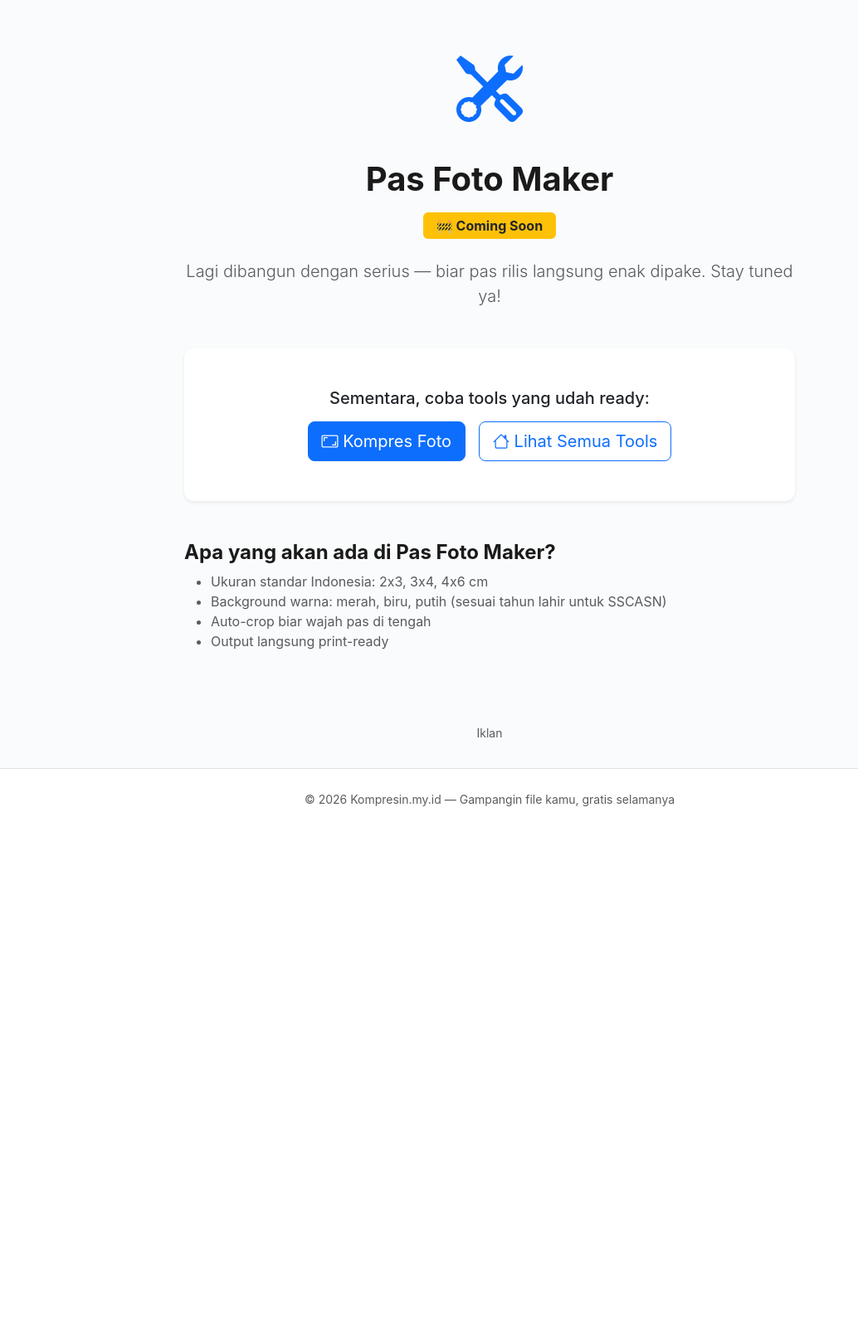
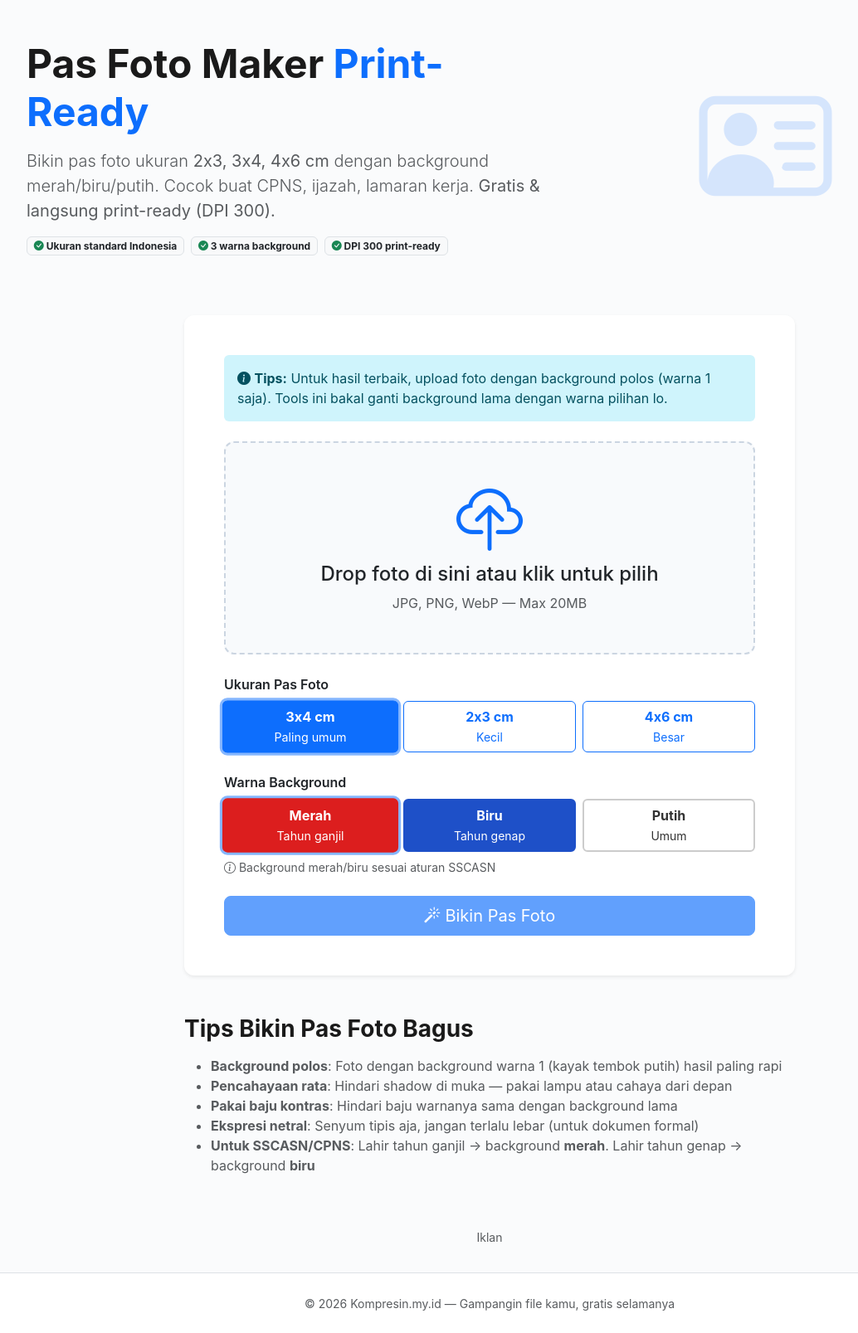
Before and after one commit to Aris0506/kompresfoto, a Flask app: page /pas-foto in a window 1280 px wide. Shown: the part 57-1664 px from the top of the page at 83% size, without its empty margins (50-1084 px from the left). Before the commit the page ends 1029 px from the top, so only its background shows below. Run offline with Flask 3, Linux system fonts and the light colour scheme; some libraries are stand-ins or nearby versions.

Commit message:
Phase 2: Pas Foto Maker LIVE

```diff
--- a/app.py
+++ b/app.py
@@ -105,8 +105,8 @@ def index():
 
 @app.route('/pas-foto')
 def pas_foto_page():
-    """Halaman pas foto (Phase 2 - coming soon placeholder)"""
-    return render_template('tool_coming_soon.html', tool_name='Pas Foto Maker', tool_slug='pas-foto')
+    """Halaman pas foto - LIVE"""
+    return render_template('pas-foto.html')
 
 
 @app.route('/ganti-background')
@@ -130,6 +130,123 @@ def cpns_landing():
 @app.route('/lamaran-kerja')
 def lamaran_landing():
     return render_template('lamaran.html')
+
+
+
+
+# ============================================================
+# CORE FUNCTION: Pas Foto Maker
+# ============================================================
+def make_passport_photo(image_path, output_path, size_cm, bg_color_rgb):
+    """
+    Bikin pas foto:
+    - Resize ke ukuran cm yang dipilih (DPI 300)
+    - Replace background dengan warna pilihan
+    """
+    # Konversi cm ke pixel (DPI 300)
+    DPI = 300
+    width_cm, height_cm = size_cm
+    target_w = int((width_cm / 2.54) * DPI)
+    target_h = int((height_cm / 2.54) * DPI)
+
+    img = Image.open(image_path).convert('RGBA')
+
+    # Replace background sederhana: deteksi warna dominan di pojok atas
+    # (asumsi foto user udah punya background polos)
+    pixels = img.load()
+    corner_color = pixels[5, 5]  # ambil sample dari pojok kiri atas
+
+    # Buat layer baru dengan background warna pilihan
+    new_bg = Image.new('RGB', img.size, bg_color_rgb)
+
+    # Deteksi pixel yang mirip dengan corner_color (background lama)
+    # tolerance: 50 (cukup forgiving buat foto bg polos)
+    tolerance = 60
+    img_rgb = img.convert('RGB')
+    pixels_rgb = img_rgb.load()
+    new_pixels = new_bg.load()
+
+    for y in range(img.height):
+        for x in range(img.width):
+            pr, pg, pb = pixels_rgb[x, y]
+            cr, cg, cb = corner_color[:3]
+            # Kalau pixel beda dari background lama → keep (subject)
+            if abs(pr - cr) > tolerance or abs(pg - cg) > tolerance or abs(pb - cb) > tolerance:
+                new_pixels[x, y] = (pr, pg, pb)
+
+    # Resize ke ukuran final
+    final = new_bg.resize((target_w, target_h), Image.LANCZOS)
+    final.save(output_path, format='JPEG', quality=95, dpi=(DPI, DPI))
+
+    return target_w, target_h
+
+
+# Mapping ukuran cm
+PASFOTO_SIZES = {
+    '2x3': (2, 3),
+    '3x4': (3, 4),
+    '4x6': (4, 6),
+}
+
+# Mapping warna background
+PASFOTO_COLORS = {
+    'merah': (220, 30, 30),
+    'biru': (30, 80, 200),
+    'putih': (255, 255, 255),
+}
+
+
+@app.route('/api/passport-photo', methods=['POST'])
+def api_passport_photo():
+    """API bikin pas foto."""
+    if 'file' not in request.files:
+        return jsonify({'error': 'Gak ada file yang diupload'}), 400
+
+    file = request.files['file']
+    if file.filename == '' or not allowed_image(file.filename):
+        return jsonify({'error': 'Pilih foto yang valid (JPG/PNG/WebP)'}), 400
+
+    size_key = request.form.get('size', '3x4')
+    color_key = request.form.get('color', 'merah')
+
+    if size_key not in PASFOTO_SIZES:
+        return jsonify({'error': 'Ukuran gak valid'}), 400
+    if color_key not in PASFOTO_COLORS:
+        return jsonify({'error': 'Warna gak valid'}), 400
+
+    file_id = str(uuid.uuid4())
+    ext = file.filename.rsplit('.', 1)[1].lower()
+    upload_path = os.path.join(app.config['UPLOAD_FOLDER'], f"{file_id}.{ext}")
+    file.save(upload_path)
+
+    output_filename = f"{file_id}_pasfoto.jpg"
+    output_path = os.path.join(app.config['COMPRESSED_FOLDER'], output_filename)
+
+    try:
+        w, h = make_passport_photo(
+            upload_path, output_path,
+            PASFOTO_SIZES[size_key],
+            PASFOTO_COLORS[color_key]
+        )
+    except Exception as e:
+        try:
+            os.remove(upload_path)
+        except OSError:
+            pass
+        return jsonify({'error': f'Gagal proses: {str(e)}'}), 500
+
+    try:
+        os.remove(upload_path)
+    except OSError:
+        pass
+
+    return jsonify({
+        'success': True,
+        'size': f'{size_key} cm',
+        'color': color_key,
+        'pixels': f'{w}x{h}',
+        'download_url': f'/download/{output_filename}'
+    })
 
 
 # ============================================================
--- a/templates/index.html
+++ b/templates/index.html
@@ -156,7 +156,7 @@
                             </div>
                             <h5 class="fw-semibold text-dark">Pas Foto Maker</h5>
                             <p class="text-muted small mb-0">Ukuran 2x3, 3x4, 4x6. Background merah/biru/putih.</p>
-                            <span class="badge bg-warning-soft text-warning mt-3">Coming Soon</span>
+                            <span class="badge bg-success-soft text-success mt-3">Ready</span>
                         </div>
                     </div>
                 </a>
--- /dev/null
+++ b/templates/pas-foto.html
@@ -0,0 +1,320 @@
+{% extends "base.html" %}
+
+{% block title %}Pas Foto Maker Online - Ukuran 2x3, 3x4, 4x6 | Kompresin.my.id{% endblock %}
+{% block description %}Bikin pas foto online ukuran 2x3, 3x4, 4x6 cm. Background merah, biru, atau putih. Cocok buat CPNS, ijazah, KTP, lamaran kerja. Gratis & langsung print-ready.{% endblock %}
+
+{% block content %}
+<section class="hero py-5">
+    <div class="container">
+        <div class="row align-items-center">
+            <div class="col-lg-7 text-center text-lg-start">
+                <h1 class="display-5 fw-bold mb-3">Pas Foto Maker <span class="text-primary">Print-Ready</span></h1>
+                <p class="lead text-muted">Bikin pas foto ukuran <strong>2x3, 3x4, 4x6 cm</strong> dengan background merah/biru/putih. Cocok buat CPNS, ijazah, lamaran kerja. <strong>Gratis & langsung print-ready (DPI 300).</strong></p>
+                <div class="d-flex gap-2 justify-content-center justify-content-lg-start flex-wrap mt-3">
+                    <span class="badge bg-light text-dark border"><i class="bi bi-check-circle-fill text-success"></i> Ukuran standard Indonesia</span>
+                    <span class="badge bg-light text-dark border"><i class="bi bi-check-circle-fill text-success"></i> 3 warna background</span>
+                    <span class="badge bg-light text-dark border"><i class="bi bi-check-circle-fill text-success"></i> DPI 300 print-ready</span>
+                </div>
+            </div>
+            <div class="col-lg-5 d-none d-lg-block text-center">
+                <i class="bi bi-person-vcard text-primary" style="font-size: 10rem; opacity: 0.15;"></i>
+            </div>
+        </div>
+    </div>
+</section>
+
+<section class="py-4">
+    <div class="container">
+        <div class="row justify-content-center">
+            <div class="col-lg-8">
+                <div class="card shadow-sm border-0">
+                    <div class="card-body p-4 p-md-5">
+
+                        <!-- Tip box -->
+                        <div class="alert alert-info border-0 mb-4">
+                            <i class="bi bi-info-circle-fill"></i> <strong>Tips:</strong> Untuk hasil terbaik, upload foto dengan background polos (warna 1 saja). Tools ini bakal ganti background lama dengan warna pilihan lo.
+                        </div>
+
+                        <!-- Upload area -->
+                        <div id="uploadZone" class="upload-zone text-center p-5 mb-4">
+                            <i class="bi bi-cloud-upload display-1 text-primary mb-3"></i>
+                            <h4 class="mb-2">Drop foto di sini atau klik untuk pilih</h4>
+                            <p class="text-muted mb-0">JPG, PNG, WebP — Max 20MB</p>
+                            <input type="file" id="fileInput" accept="image/jpeg,image/png,image/webp,image/bmp" hidden>
+                        </div>
+
+                        <!-- Preview file -->
+                        <div id="filePreview" class="d-none mb-4">
+                            <div class="alert alert-light border d-flex align-items-center">
+                                <i class="bi bi-file-image text-primary fs-3 me-3"></i>
+                                <div class="flex-grow-1">
+                                    <div class="fw-semibold" id="fileName">-</div>
+                                    <small class="text-muted" id="fileSize">-</small>
+                                </div>
+                                <button class="btn btn-sm btn-outline-danger" id="removeFile">
+                                    <i class="bi bi-x-lg"></i>
+                                </button>
+                            </div>
+                        </div>
+
+                        <!-- Pilih ukuran -->
+                        <div class="mb-4">
+                            <label class="form-label fw-semibold">Ukuran Pas Foto</label>
+                            <div class="row g-2">
+                                <div class="col-4">
+                                    <button type="button" class="btn btn-outline-primary w-100 size-btn active" data-size="3x4">
+                                        <strong>3x4 cm</strong><br><small>Paling umum</small>
+                                    </button>
+                                </div>
+                                <div class="col-4">
+                                    <button type="button" class="btn btn-outline-primary w-100 size-btn" data-size="2x3">
+                                        <strong>2x3 cm</strong><br><small>Kecil</small>
+                                    </button>
+                                </div>
+                                <div class="col-4">
+                                    <button type="button" class="btn btn-outline-primary w-100 size-btn" data-size="4x6">
+                                        <strong>4x6 cm</strong><br><small>Besar</small>
+                                    </button>
+                                </div>
+                            </div>
+                        </div>
+
+                        <!-- Pilih warna background -->
+                        <div class="mb-4">
+                            <label class="form-label fw-semibold">Warna Background</label>
+                            <div class="row g-2">
+                                <div class="col-4">
+                                    <button type="button" class="btn w-100 color-btn active" data-color="merah" style="background-color: #dc1e1e; color: white; border: 2px solid #dc1e1e;">
+                                        <strong>Merah</strong><br><small>Tahun ganjil</small>
+                                    </button>
+                                </div>
+                                <div class="col-4">
+                                    <button type="button" class="btn w-100 color-btn" data-color="biru" style="background-color: #1e50c8; color: white; border: 2px solid #1e50c8;">
+                                        <strong>Biru</strong><br><small>Tahun genap</small>
+                                    </button>
+                                </div>
+                                <div class="col-4">
+                                    <button type="button" class="btn w-100 color-btn" data-color="putih" style="background-color: white; color: #333; border: 2px solid #ccc;">
+                                        <strong>Putih</strong><br><small>Umum</small>
+                                    </button>
+                                </div>
+                            </div>
+                            <small class="text-muted d-block mt-2">
+                                <i class="bi bi-info-circle"></i> Background merah/biru sesuai aturan SSCASN
+                            </small>
+                        </div>
+
+                        <!-- Action button -->
+                        <button class="btn btn-primary btn-lg w-100" id="processBtn" disabled>
+                            <i class="bi bi-magic"></i> Bikin Pas Foto
+                        </button>
+
+                        <!-- Loading -->
+                        <div id="loadingState" class="d-none text-center py-4">
+                            <div class="spinner-border text-primary" role="status"></div>
+                            <p class="mt-3 mb-0">Lagi proses... bentar ya</p>
+                        </div>
+
+                        <!-- Result -->
+                        <div id="resultState" class="d-none mt-4">
+                            <div class="alert alert-success border-0">
+                                <h5 class="alert-heading"><i class="bi bi-check-circle-fill"></i> Pas foto siap!</h5>
+                                <div class="row text-center mt-3">
+                                    <div class="col-6">
+                                        <small class="text-muted d-block">Ukuran</small>
+                                        <strong id="resultSize">-</strong>
+                                    </div>
+                                    <div class="col-6">
+                                        <small class="text-muted d-block">Background</small>
+                                        <strong id="resultColor">-</strong>
+                                    </div>
+                                </div>
+                            </div>
+                            <a id="downloadBtn" class="btn btn-success btn-lg w-100" href="#" download>
+                                <i class="bi bi-download"></i> Download Pas Foto
+                            </a>
+                            <button class="btn btn-outline-secondary w-100 mt-2" id="resetBtn">
+                                <i class="bi bi-arrow-clockwise"></i> Bikin Pas Foto Lain
+                            </button>
+                        </div>
+
+                        <!-- Error -->
+                        <div id="errorState" class="alert alert-danger d-none mt-3"></div>
+                    </div>
+                </div>
+
+                <!-- Adsterra Banner 300x250 (setelah hasil keluar) -->
+                <div class="ad-slot text-center my-4 p-3 bg-light rounded d-none" id="adSlotResult">
+                    <small class="text-muted d-block mb-2">Iklan</small>
+                    <div style="display: flex; justify-content: center;">
+                        <script type="text/javascript">
+                            atOptions = {
+                                'key' : 'd4c1966bed2135f18595a1ed7645db4b',
+                                'format' : 'iframe',
+                                'height' : 250,
+                                'width' : 300,
+                                'params' : {}
+                            };
+                        </script>
+                        <script type="text/javascript" src="//www.highperformanceformat.com/d4c1966bed2135f18595a1ed7645db4b/invoke.js"></script>
+                    </div>
+                </div>
+
+                <!-- Tips section (good for SEO) -->
+                <div class="mt-5">
+                    <h3 class="fw-bold mb-3">Tips Bikin Pas Foto Bagus</h3>
+                    <ul class="text-muted">
+                        <li><strong>Background polos</strong>: Foto dengan background warna 1 (kayak tembok putih) hasil paling rapi</li>
+                        <li><strong>Pencahayaan rata</strong>: Hindari shadow di muka — pakai lampu atau cahaya dari depan</li>
+                        <li><strong>Pakai baju kontras</strong>: Hindari baju warnanya sama dengan background lama</li>
+                        <li><strong>Ekspresi netral</strong>: Senyum tipis aja, jangan terlalu lebar (untuk dokumen formal)</li>
+                        <li><strong>Untuk SSCASN/CPNS</strong>: Lahir tahun ganjil → background <strong>merah</strong>. Lahir tahun genap → background <strong>biru</strong></li>
+                    </ul>
+                </div>
+            </div>
+        </div>
+    </div>
+</section>
+{% endblock %}
+
+{% block scripts %}
+<script>
+(function() {
+    const uploadZone = document.getElementById('uploadZone');
+    const fileInput = document.getElementById('fileInput');
+    const filePreview = document.getElementById('filePreview');
+    const fileName = document.getElementById('fileName');
+    const fileSize = document.getElementById('fileSize');
+    const removeFile = document.getElementById('removeFile');
+    const processBtn = document.getElementById('processBtn');
+    const loadingState = document.getElementById('loadingState');
+    const resultState = document.getElementById('resultState');
+    const errorState = document.getElementById('errorState');
+    const downloadBtn = document.getElementById('downloadBtn');
+    const resetBtn = document.getElementById('resetBtn');
+    const adSlotResult = document.getElementById('adSlotResult');
+    const sizeBtns = document.querySelectorAll('.size-btn');
+    const colorBtns = document.querySelectorAll('.color-btn');
+
+    let selectedFile = null;
+    let selectedSize = '3x4';
+    let selectedColor = 'merah';
+
+    function formatSize(kb) {
+        if (kb < 1024) return kb.toFixed(1) + ' KB';
+        return (kb / 1024).toFixed(2) + ' MB';
+    }
+
+    function showFile(file) {
+        selectedFile = file;
+        fileName.textContent = file.name;
+        fileSize.textContent = formatSize(file.size / 1024);
+        filePreview.classList.remove('d-none');
+        uploadZone.classList.add('d-none');
+        processBtn.disabled = false;
+        errorState.classList.add('d-none');
+    }
+
+    function resetAll() {
+        selectedFile = null;
+        fileInput.value = '';
+        filePreview.classList.add('d-none');
+        uploadZone.classList.remove('d-none');
+        resultState.classList.add('d-none');
+        errorState.classList.add('d-none');
+        adSlotResult.classList.add('d-none');
+        processBtn.disabled = true;
+        processBtn.classList.remove('d-none');
+    }
+
+    function showError(msg) {
+        errorState.textContent = msg;
+        errorState.classList.remove('d-none');
+        loadingState.classList.add('d-none');
+        processBtn.classList.remove('d-none');
+        processBtn.disabled = false;
+    }
+
+    uploadZone.addEventListener('click', () => fileInput.click());
+    fileInput.addEventListener('change', (e) => {
+        if (e.target.files.length) showFile(e.target.files[0]);
+    });
+
+    uploadZone.addEventListener('dragover', (e) => {
+        e.preventDefault();
+        uploadZone.classList.add('dragover');
+    });
+    uploadZone.addEventListener('dragleave', () => uploadZone.classList.remove('dragover'));
+    uploadZone.addEventListener('drop', (e) => {
+        e.preventDefault();
+        uploadZone.classList.remove('dragover');
+        if (e.dataTransfer.files.length) showFile(e.dataTransfer.files[0]);
+    });
+
+    removeFile.addEventListener('click', resetAll);
+    resetBtn.addEventListener('click', resetAll);
+
+    sizeBtns.forEach(btn => {
+        btn.addEventListener('click', () => {
+            sizeBtns.forEach(b => b.classList.remove('active'));
+            btn.classList.add('active');
+            selectedSize = btn.dataset.size;
+        });
+    });
+
+    colorBtns.forEach(btn => {
+        btn.addEventListener('click', () => {
+            colorBtns.forEach(b => b.classList.remove('active'));
+            btn.classList.add('active');
+            selectedColor = btn.dataset.color;
+        });
+    });
+
+    processBtn.addEventListener('click', async () => {
+        if (!selectedFile) return;
+
+        processBtn.classList.add('d-none');
+        loadingState.classList.remove('d-none');
+        errorState.classList.add('d-none');
+
+        const formData = new FormData();
+        formData.append('file', selectedFile);
+        formData.append('size', selectedSize);
+        formData.append('color', selectedColor);
+
+        try {
+            const res = await fetch('/api/passport-photo', {
+                method: 'POST',
+                body: formData
+            });
+            const data = await res.json();
+
+            loadingState.classList.add('d-none');
+
+            if (!res.ok || !data.success) {
+                showError(data.error || 'Gagal bikin pas foto, coba lagi');
+                return;
+            }
+
+            document.getElementById('resultSize').textContent = data.size + ' (' + data.pixels + ' px)';
+            document.getElementById('resultColor').textContent = data.color.charAt(0).toUpperCase() + data.color.slice(1);
+            downloadBtn.href = data.download_url;
+            resultState.classList.remove('d-none');
+            adSlotResult.classList.remove('d-none');
+        } catch (err) {
+            showError('Network error, coba refresh ya');
+        }
+    });
+})();
+</script>
+
+<style>
+.size-btn.active, .color-btn.active {
+    box-shadow: 0 0 0 3px rgba(13, 110, 253, 0.5);
+    transform: scale(1.02);
+}
+.size-btn, .color-btn {
+    transition: all 0.15s ease;
+}
+</style>
+{% endblock %}
```
